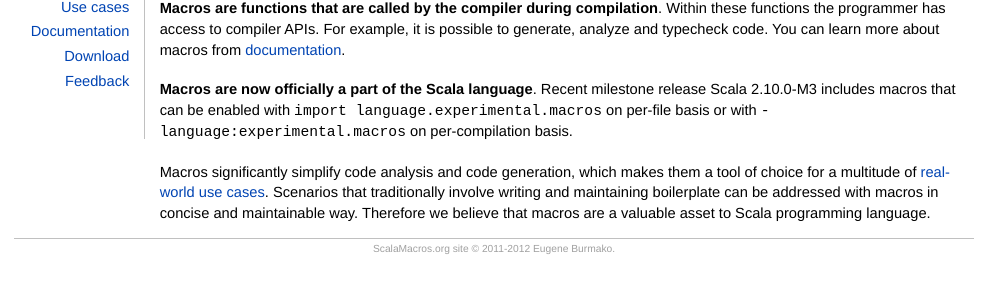
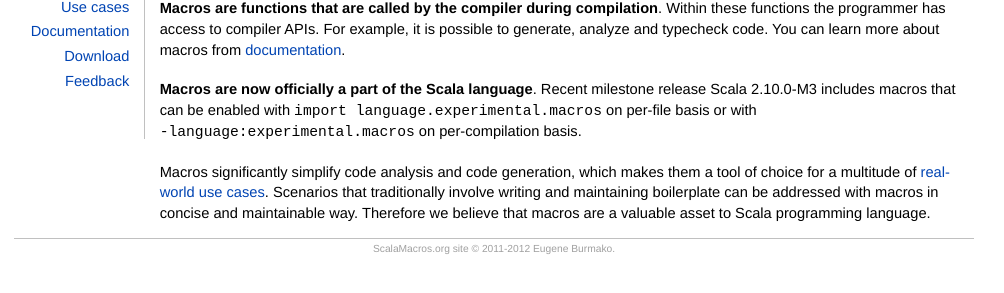
Before and after one commit to scalamacros/scalamacros.github.com, a Jekyll site: the page built from index.html, in a window 1280 px wide. Shown: the part 157-450 px from the top of the page, without its empty margins (146-1150 px from the left). Built offline with Jekyll 4.4.1, drawn with Linux system fonts in a browser that asks for light colours; comment, search, counter and statistics services are not loaded.

Commit message:
yet another minor

```diff
--- a/index.html
+++ b/index.html
@@ -23,7 +23,7 @@ plusone: true
   <b>Macros are now officially a part of the Scala language</b>.
   Recent milestone release Scala 2.10.0-M3 includes macros that can be enabled
   with <code class="scala">import language.experimental.macros</code> on per-file basis
-  or with <code class="scala">-language:experimental.macros</code> on per-compilation basis.
+  or with <br/><code class="scala">-language:experimental.macros</code> on per-compilation basis.
 </p>
 
 <p>
```
